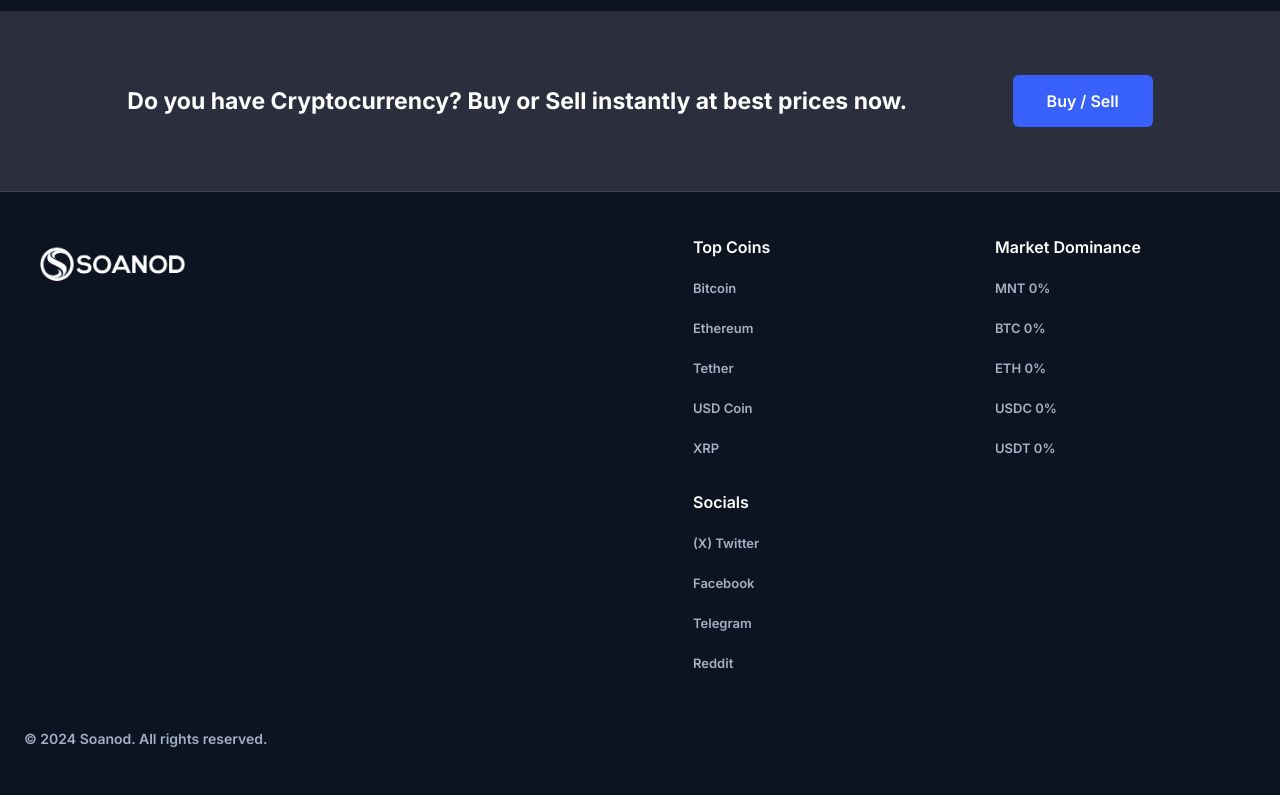
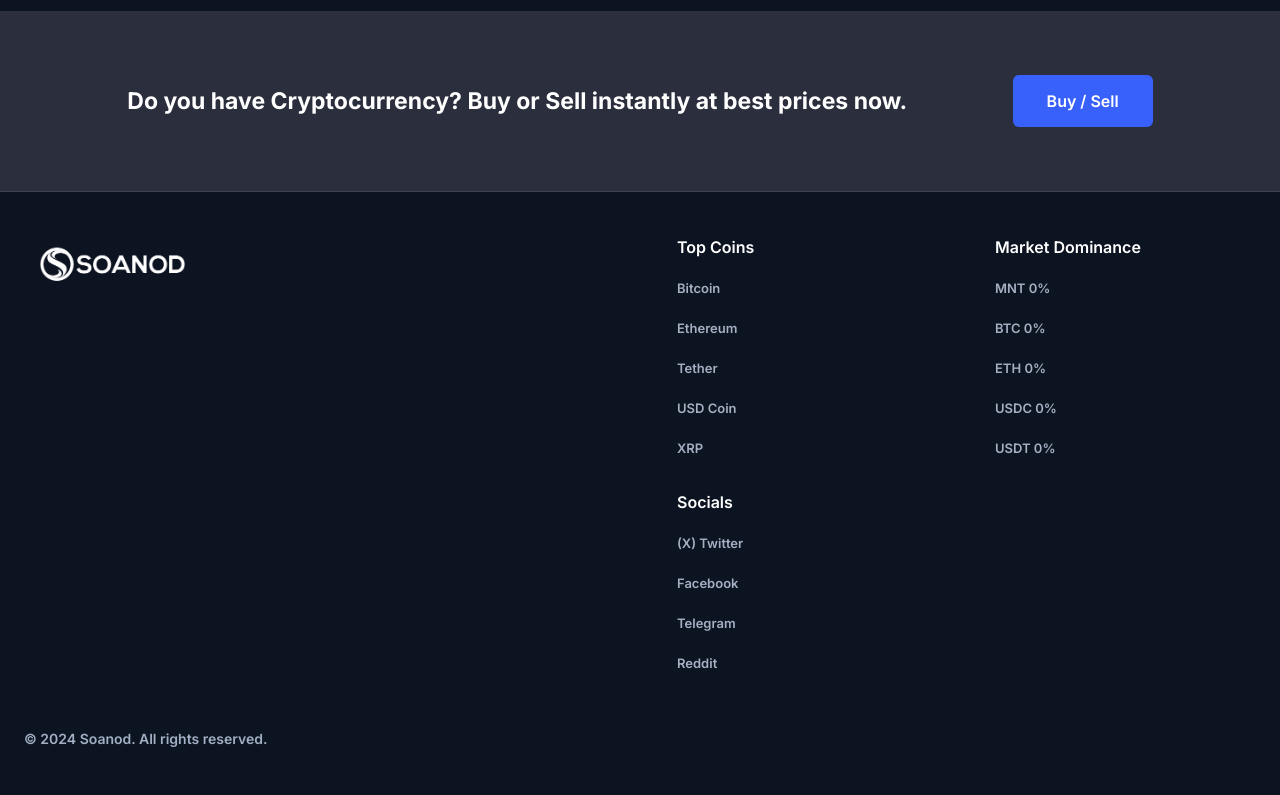
Before and after one commit to MaitisamY/soanod-frontend, a PHP site: page / in a window 1280 px wide. Shown: the part 1032-1827 px from the top of the page. Run offline with PHP 8.4, Linux system fonts and the light colour scheme.

Commit message:
Update footer.css

```diff
--- a/footer.css
+++ b/footer.css
@@ -115,7 +115,7 @@
     justify-content: start;
     align-items: start;
     gap: 25px;
-    padding: 0 1rem;
+    padding: 0;
     margin: 0;
     box-sizing: border-box;
 }
```
